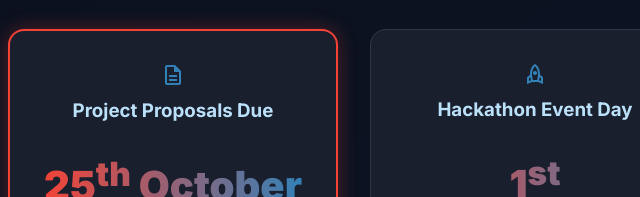
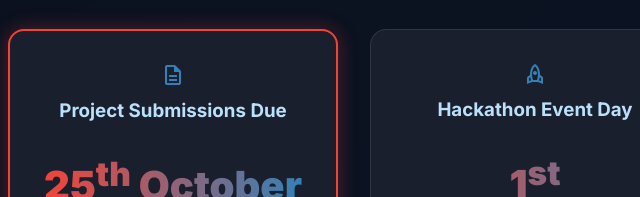
Before and after one commit to G-DEVDeKUT1/HACK2025, a plain HTML site: page index.html in a window 1280 px wide. Shown: the part 2863-3060 px from the top of the page, 467-1107 px from the left. Drawn offline with Linux system fonts and the light colour scheme.

Commit message:
Update index.html

```diff
--- a/index.html
+++ b/index.html
@@ -141,7 +141,7 @@
                 </div>
                 <div class="deadline-card accent-card">
                     <i class="material-icons-outlined deadline-icon">description</i>
-                    <h3>Project Proposals Due</h3>
+                    <h3>Project Submissions Due</h3>
                     <p class="date">25<sup>th</sup> October 2025</p>
                     <p class="note">One week before the event. Submission via the official form.</p>
                 </div>
```
